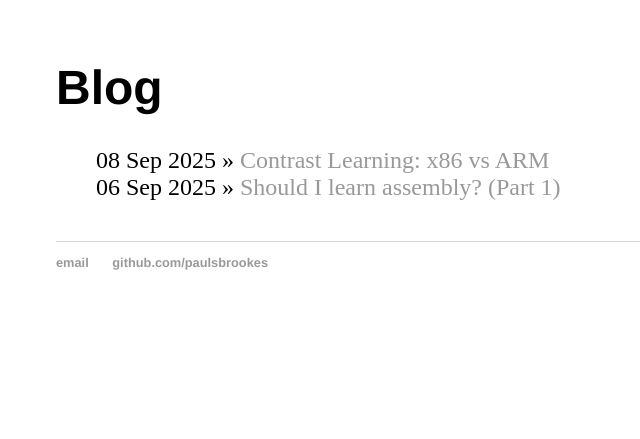
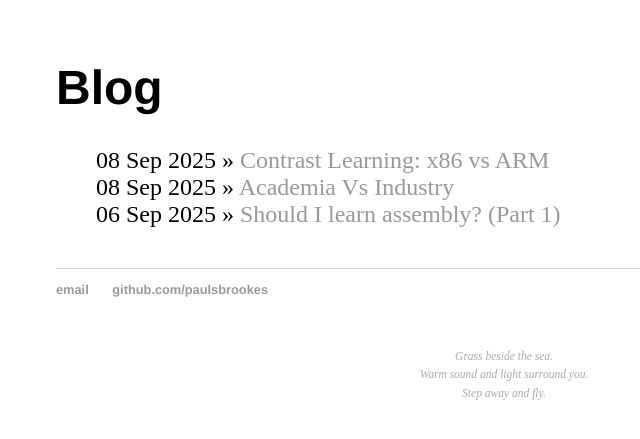
Before and after one commit to paulsbrookes/paulsbrookes.github.io, a Jekyll site: the page built from index.html, in a window 1280 px wide. Shown: the top 439 px of the page, without its empty margins (136-776 px from the left). Built offline with Jekyll 4.4.1, drawn with Linux system fonts in a browser that asks for light colours.

Commit message:
Add academia vs industry blog post and update site
- Created new blog post comparing academia and industry work styles
- Added hidden haiku to website footer with subtle styling
- Fixed typos in the article (history, your)
- Updated post filenames to use consistent date format (2025-09-XX)
- Renamed assembly learning post date from January to September

🤖 Generated with [Claude Code](https://claude.ai/code)

Co-Authored-By: Claude <noreply@anthropic.com>

```diff
--- a/_layouts/default.html
+++ b/_layouts/default.html
@@ -16,6 +16,11 @@
 	        		<li><a href="mailto:paul@example.com">email</a></li>
 	        		<li><a href="https://github.com/paulsbrookes">github.com/paulsbrookes</a></li>
 				</ul>
+				<div class="haiku">
+					Grass beside the sea.<br>
+					Warm sound and light surround you.<br>
+					Step away and fly.
+				</div>
 			</footer>
 		</body>
 	</html>
--- a/css/main.css
+++ b/css/main.css
@@ -1,3 +1,11 @@
+/*
+ * ┌─────────────────────────────┐
+ * │ Grass beside the sea.       │
+ * │ Warm sound and light        │
+ * │ surround you.               │
+ * │ Step away and fly.          │
+ * └─────────────────────────────┘
+ */
 body {
     margin: 60px auto;
     width: 70%;
@@ -41,3 +49,13 @@ ul.posts {
 ul.posts li {
     list-style: none;
 }
+
+.haiku {
+    margin-top: 30px;
+    padding-top: 20px;
+    font-style: italic;
+    color: #aaa;
+    font-size: 0.9em;
+    line-height: 1.6em;
+    text-align: center;
+}
```
Also changed, not shown: _posts/2025-09-06-should-i-learn-assembly.md (renamed from _posts/2025-01-06-should-i-learn-assembly.md, +1 -1 lines), _posts/2025-09-08-academia-vs-industry.md (added, +53 -0 lines).
